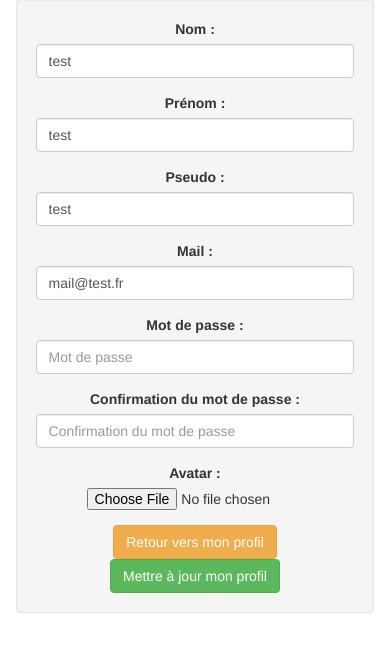
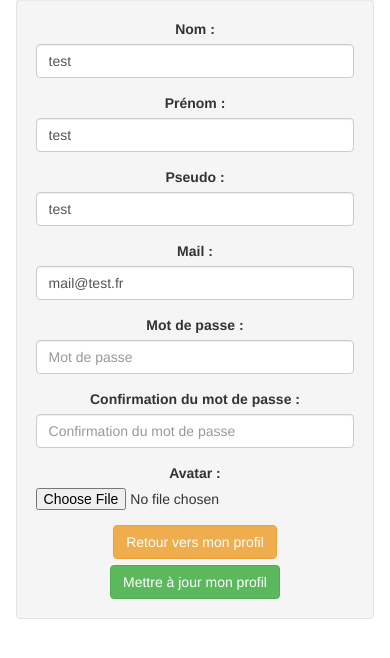
Before and after one commit to Christopher62/Evaluation---Simplon, a PHP site: page /pages/editionprofil.php in a window 390 px wide. Shown: the part 121-779 px from the top of the page. Run offline with PHP 8.4, Linux system fonts and the light colour scheme; the visitor is signed in with stand-in values (Sample User, id 1); data comes from the database, SQL or seed files in the repository.

Commit message:
Added style for avatar field & bootstrap btn

```diff
--- a/style/css/christopher.css
+++ b/style/css/christopher.css
@@ -1 +1 @@
-#navigation{border-radius:0;text-transform:uppercase}#navigation a{color:#FFF;outline:none}#navigation #logo{height:22px;width:24px}#navigation .dropdown li a{color:#000;text-transform:none}#toTop{color:#00A1D0;right:1%;top:90%;position:fixed;z-index:100;overflow:hidden;text-decoration:none;outline:none;display:none}.profil-table{margin-top:2%;width:80%}.profil-table th,.profil-table td{text-align:center}.notfound-table{width:20%}.notfound-table th,.notfound-table td{text-align:center}.notfound-table td li{list-style-type:none}#inscription{margin-top:18%}#inscription h1{text-align:center}#inscription p{text-align:center;width:80%;margin-left:10%}.inscription-form{margin-top:1%}#edition{margin-top:18%}#edition h1,#edition p{text-align:center}.edition-form{margin-top:1.5%}.edition-form #avatar{margin-left:16%}.img-width{width:200px}@media (max-width:767px){#inscription{margin-top:0}#inscription p{width:100%;margin-left:0}.inscription-form{margin-top:0;margin-left:4%;width:92%}#edition{margin-top:0}#edition p{width:100%;margin-left:0}.edition-form{margin-top:0;margin-left:4%;width:92%}.dropdown-menu li a{color:#FFF !important}}@media (min-width:768px) and (max-width:992px){#inscription{margin-top:0}.inscription-form{margin-top:0}#edition{margin-top:0}.edition-form{margin-top:1%}.edition-form #avatar{margin-left:14%}}
+#navigation{border-radius:0;text-transform:uppercase}#navigation a{color:#FFF;outline:none}#navigation #logo{height:22px;width:24px}#navigation .dropdown li a{color:#000;text-transform:none}#toTop{color:#00A1D0;right:1%;top:90%;position:fixed;z-index:100;overflow:hidden;text-decoration:none;outline:none;display:none}.profil-table{margin-top:2%;width:80%}.profil-table th,.profil-table td{text-align:center}.notfound-table{width:20%}.notfound-table th,.notfound-table td{text-align:center}.notfound-table td li{list-style-type:none}#inscription{margin-top:18%}#inscription h1{text-align:center}#inscription p{text-align:center;width:80%;margin-left:10%}.inscription-form{margin-top:1%}#edition{margin-top:18%}#edition h1,#edition p{text-align:center}.edition-form{margin-top:1.5%}.edition-form #avatar{margin-left:16%}.img-width{width:200px}@media (max-width:767px){#inscription{margin-top:0}#inscription p{width:100%;margin-left:0}.inscription-form{margin-top:0;margin-left:4%;width:92%}#edition{margin-top:0}#edition p{width:100%;margin-left:0}.edition-form{margin-top:0;margin-left:4%;width:92%}.edition-form #avatar{margin-left:0}.edition-form .btn{display:block;margin:2% auto 0}.dropdown-menu li a{color:#FFF !important}}@media (min-width:768px) and (max-width:992px){#inscription{margin-top:0}.inscription-form{margin-top:0}#edition{margin-top:0}.edition-form{margin-top:1%}.edition-form #avatar{margin-left:14%}}
--- a/style/less/christopher.less
+++ b/style/less/christopher.less
@@ -111,6 +111,13 @@
     margin-top: 0;
     margin-left: 4%;
     width: 92%;
+    #avatar{
+      margin-left: 0;
+    }
+    .btn{
+      display: block;
+      margin: 2% auto 0;
+    }
   }
   /* --- PAGE ACCUEIL --- */
   .dropdown-menu li a{
```
